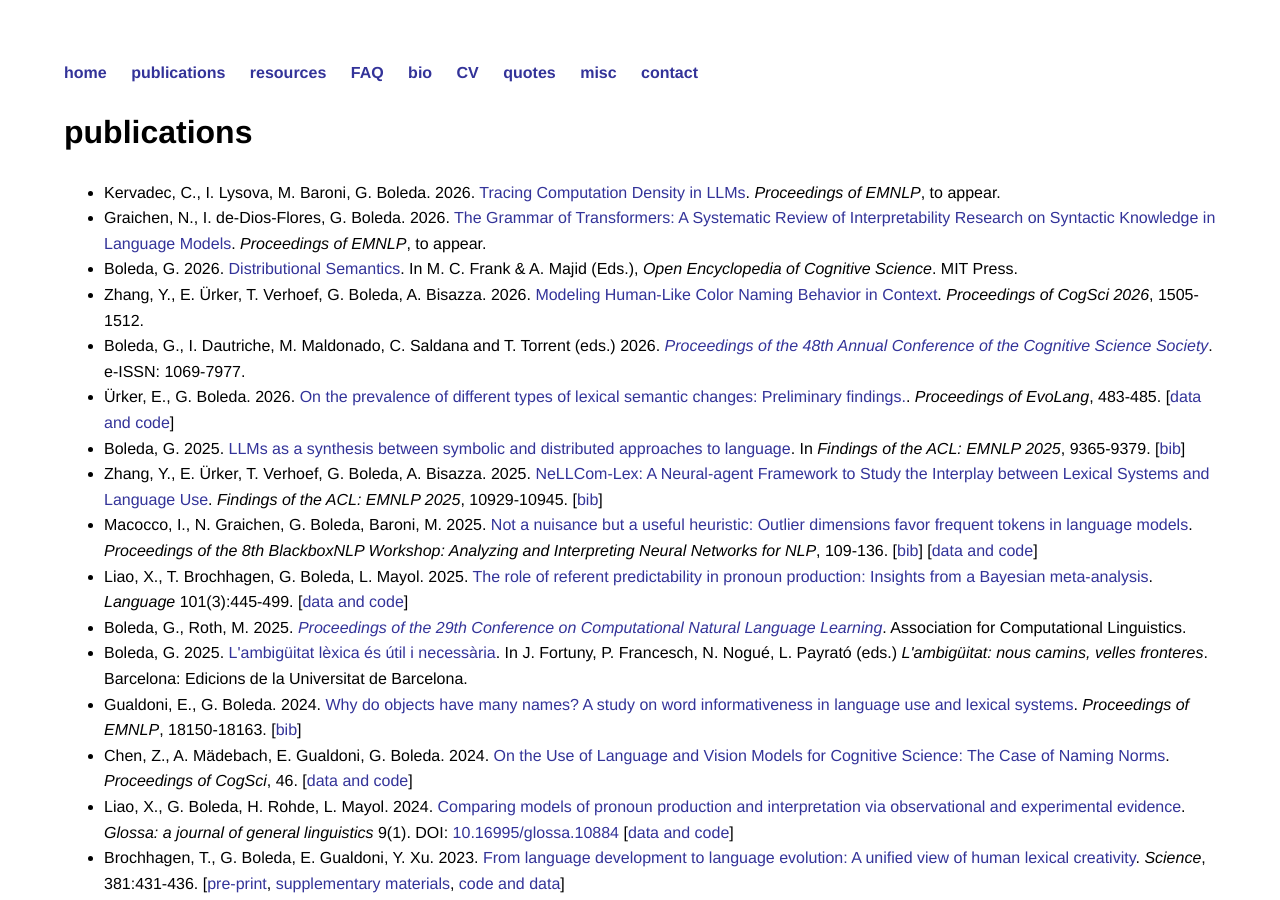
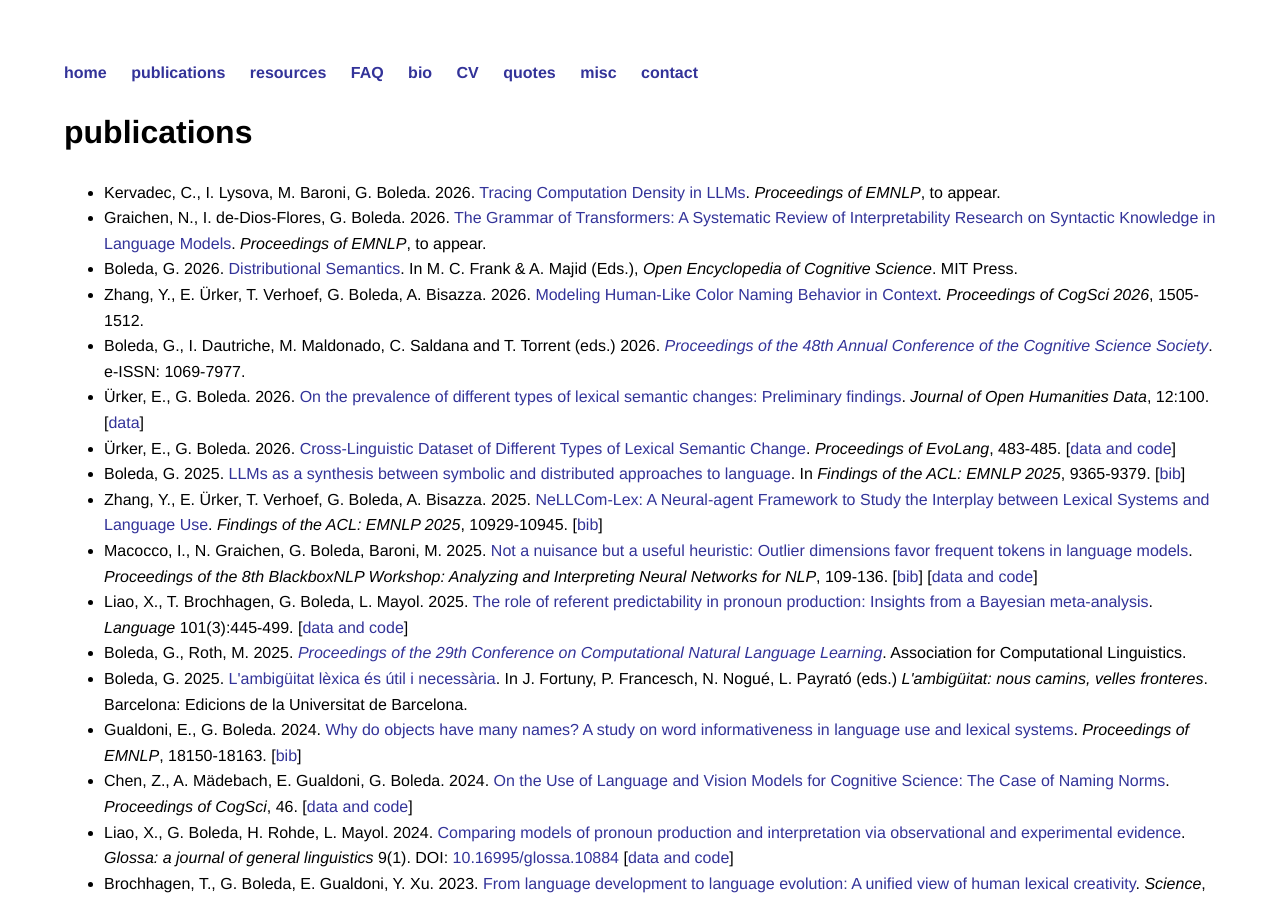
Before and after one commit to gboleda/gboleda.github.io, a Jekyll site: the page built from pubs/index.html, in a window 1280 px wide and 900 px high. Built offline with Jekyll 4.4.1, drawn with Linux system fonts in a browser that asks for light colours.

Commit message:
semantic shift data paper

```diff
--- a/pubs/index.html
+++ b/pubs/index.html
@@ -44,10 +44,17 @@ title: publications
       </li>
 
     <li>Ürker, E., G. Boleda. 2026.
-      <a href="2026-uerker-boleda-evolang16.pdf">On the prevalence of different types of lexical semantic changes: Preliminary findings.</a>.
+      <a href="https://doi.org/10.5334/johd.583">On the prevalence of different types of lexical semantic changes: Preliminary findings</a>.
+      <i>Journal of Open Humanities Data</i>, 12:100.
+      [<a href="https://doi.org/10.5281/zenodo.20785477">data</a>]
+    </li>
+
+    <li>Ürker, E., G. Boleda. 2026.
+      <a href="2026-uerker-boleda-evolang16.pdf">Cross-Linguistic Dataset of Different Types of Lexical Semantic Change</a>.
       <i>Proceedings of EvoLang</i>, 483-485.
       [<a href="https://github.com/ecesuurker/DatSemShift_Semantic_Change_Types">data and code</a>]
     </li>
+
 
   <li>Boleda, G. 2025.
     <a href="https://aclanthology.org/2025.findings-emnlp.498.pdf">LLMs as a synthesis between symbolic and distributed approaches to language</a>.
```
Also changed, not shown: 1 other file.
